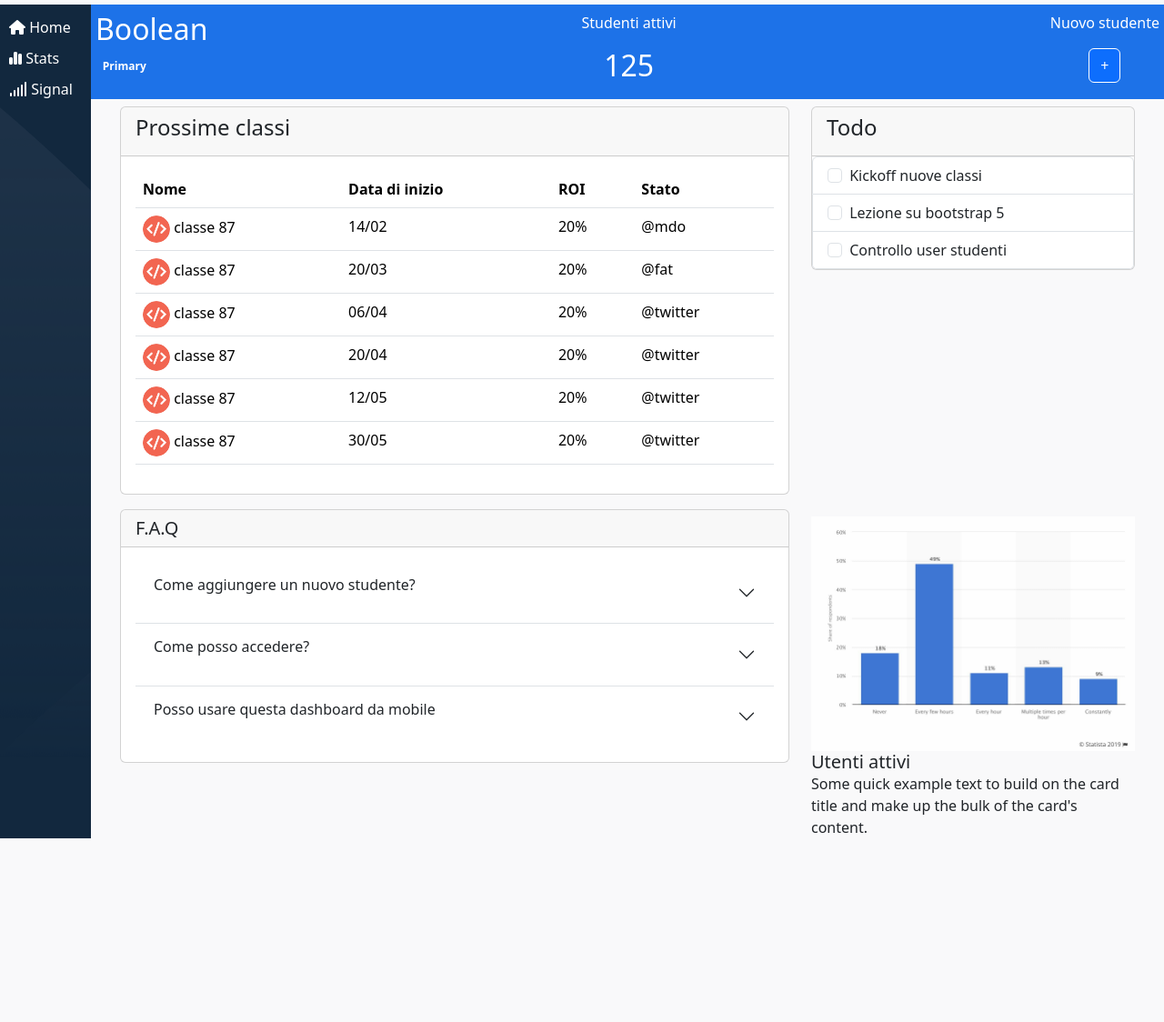
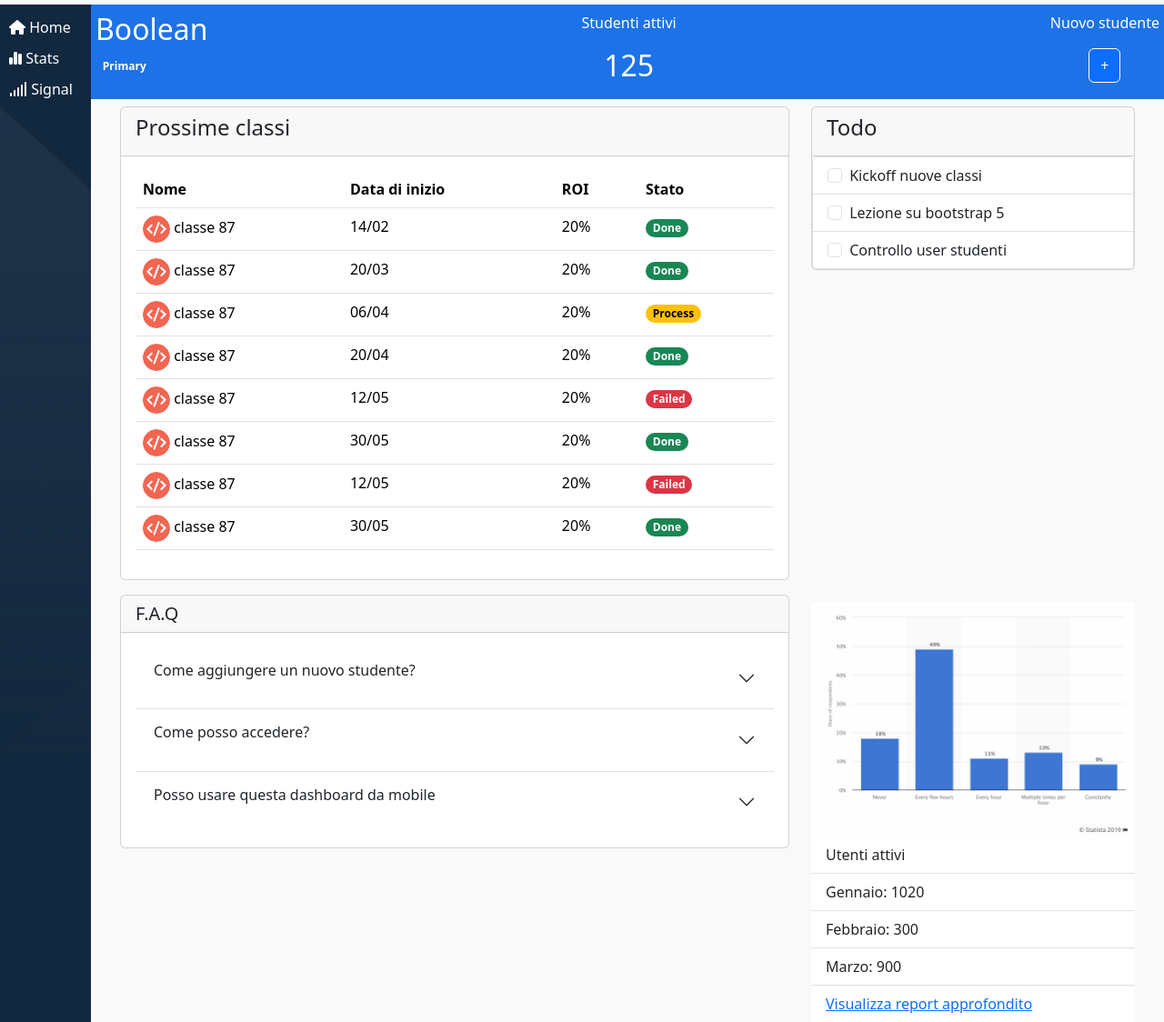
Before and after one commit to AlessioLaudicina/html-css-bootstrap-dashboard, a plain HTML site: page index.html in a window 1280 px wide. Shown: the part 52-1176 px from the top of the page at 91% size. Before the commit the page ends 974 px from the top, so only its background shows below. Drawn offline with nearby package versions, Linux system fonts and the light colour scheme.

Commit message:
aggiunti pill button nella tabella

```diff
--- a/index.html
+++ b/index.html
@@ -145,21 +145,21 @@
 
                                         <td>14/02</td>
                                         <td>20%</td>
-                                        <td>@mdo</td>
+                                        <td><span class="badge rounded-pill text-bg-success">Done</span></td>
                                       </tr>
                                       <tr>
                                         <td><img class="ms-table-img" src="./img/class-avatar.jpg" alt=""> <span>classe 87</span></td>
 
                                         <td>20/03</td>
                                         <td>20%</td>
-                                        <td>@fat</td>
+                                        <td><span class="badge rounded-pill text-bg-success">Done</span></td>
                                       </tr>
                                       <tr>
                                         <td><img class="ms-table-img" src="./img/class-avatar.jpg" alt=""> <span>classe 87</span></td>
 
                                         <td>06/04</td>
                                         <td>20%</td>
-                                        <td>@twitter</td>
+                                        <td><span class="badge rounded-pill text-bg-warning">Process</span></td>
                                       </tr>
 
                                       <tr>
@@ -167,7 +167,7 @@
 
                                         <td>20/04</td>
                                         <td>20%</td>
-                                        <td>@twitter</td>
+                                        <td><span class="badge rounded-pill text-bg-success">Done</span></td>
                                       </tr>
 
                                       <tr>
@@ -175,7 +175,7 @@
 
                                         <td>12/05</td>
                                         <td>20%</td>
-                                        <td>@twitter</td>
+                                        <td><span class="badge rounded-pill text-bg-danger">Failed</span></td>
                                       </tr>
 
                                       <tr>
@@ -183,8 +183,25 @@
 
                                         <td>30/05</td>
                                         <td>20%</td>
-                                        <td>@twitter</td>
+                                        <td><span class="badge rounded-pill text-bg-success">Done</span></td>
                                       </tr>
+
+                                      <tr>
+                                        <td><img class="ms-table-img" src="./img/class-avatar.jpg" alt=""> <span>classe 87</span></td>
+
+                                        <td>12/05</td>
+                                        <td>20%</td>
+                                        <td><span class="badge rounded-pill text-bg-danger">Failed</span></td>
+                                      </tr>
+
+                                      <tr>
+                                        <td><img class="ms-table-img" src="./img/class-avatar.jpg" alt=""> <span>classe 87</span></td>
+
+                                        <td>30/05</td>
+                                        <td>20%</td>
+                                        <td><span class="badge rounded-pill text-bg-success">Done</span></td>
+                                      </tr>
+
                                     </tbody>
                                   </table>
                             </div>
@@ -283,8 +300,15 @@
                     <div class="cardmt-lg-0 mt-md-2 mt-sm-2">
                         <img src="./img/stats.jpeg" class="card-img-top" alt="...">
                         <div class="card-body">
-                          <h5 class="card-title">Utenti attivi</h5>
-                          <p class="card-text">Some quick example text to build on the card title and make up the bulk of the card's content.</p>
+                          <ul class="list-group list-group-flush">
+                            <li class="list-group-item">Utenti attivi</li>
+                            <li class="list-group-item">Gennaio: 1020</li>
+                            <li class="list-group-item">Febbraio: 300</li>
+                            <li class="list-group-item">Marzo: 900</li>
+                            <li class="list-group-item">    <a href="#" class="card-link">Visualizza report approfondito</a></li>
+
+
+                          </ul>
                         </div>
                       </div>
 
```
